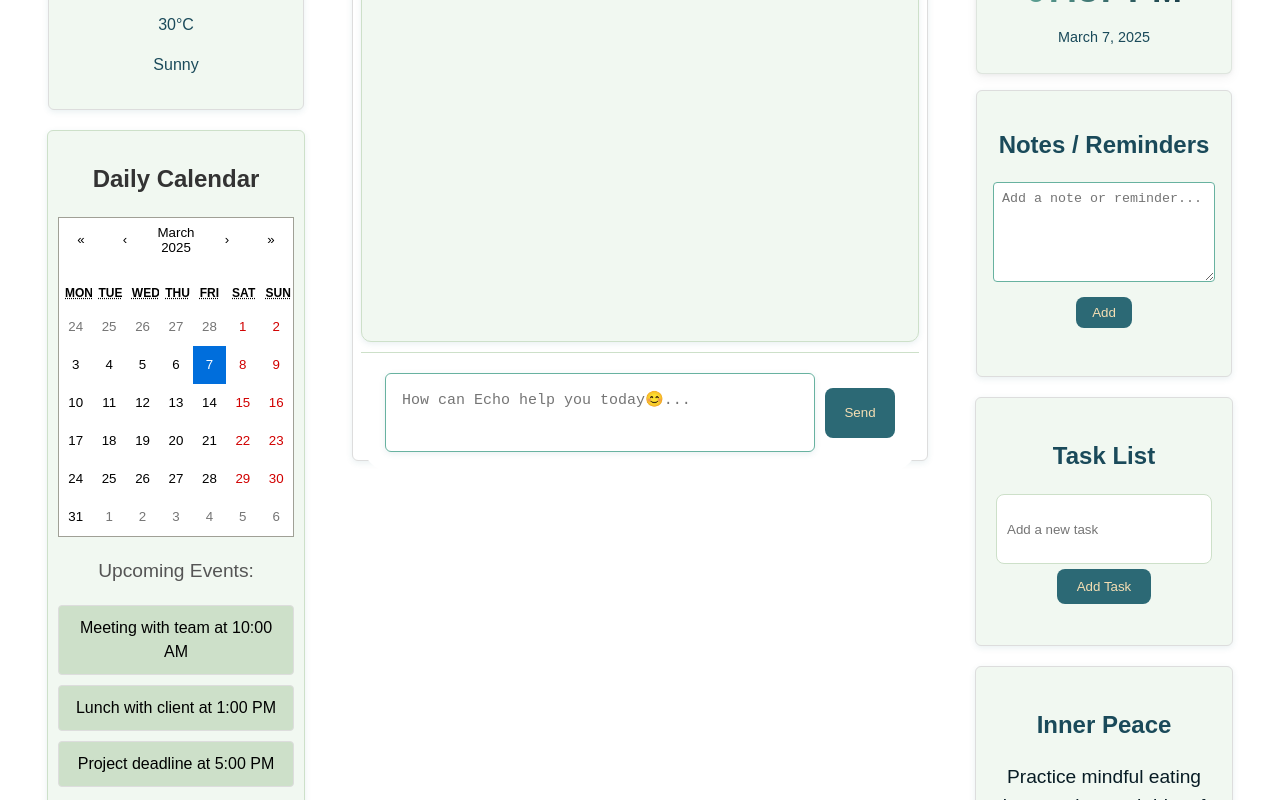
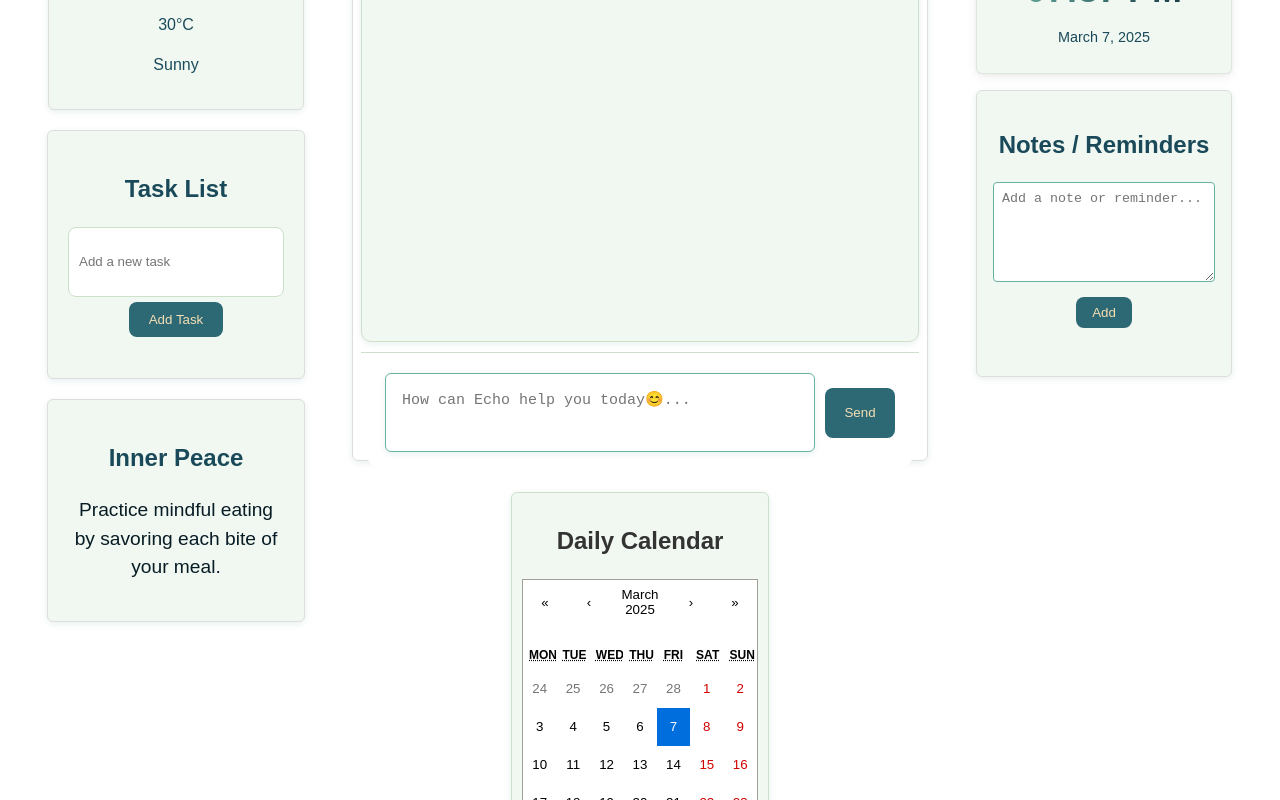
Before and after one commit to yamin-401533/EchoGPT, a Next.js app: page / in a window 1280 px wide. Shown: the part 380-1180 px from the top of the page. Built offline with nearby package versions, Linux system fonts and the light colour scheme.

Commit message:
Update index.tsx

```diff
--- a/src/pages/index.tsx
+++ b/src/pages/index.tsx
@@ -44,17 +44,18 @@ const ChatPage: React.FC = () => {
       <div className={styles.mainContainer}>
         <div className={styles.sidebarLeft}>
           <WeatherUpdate />
-          <CalendarComponent />
+          <TaskList />
+          <MindfulnessTips />
         </div>
         <div className={styles.chatContainer}>
           <ChatHistory messages={messages} />
           <ChatInput onSendMessage={handleSendMessage} />
+          <CalendarComponent />
         </div>
         <div className={styles.sidebarRight}>
           <TimeUpdate />
           <Notes />
-          <TaskList />
-          <MindfulnessTips />
+
         </div>
       </div>
     </>
```
